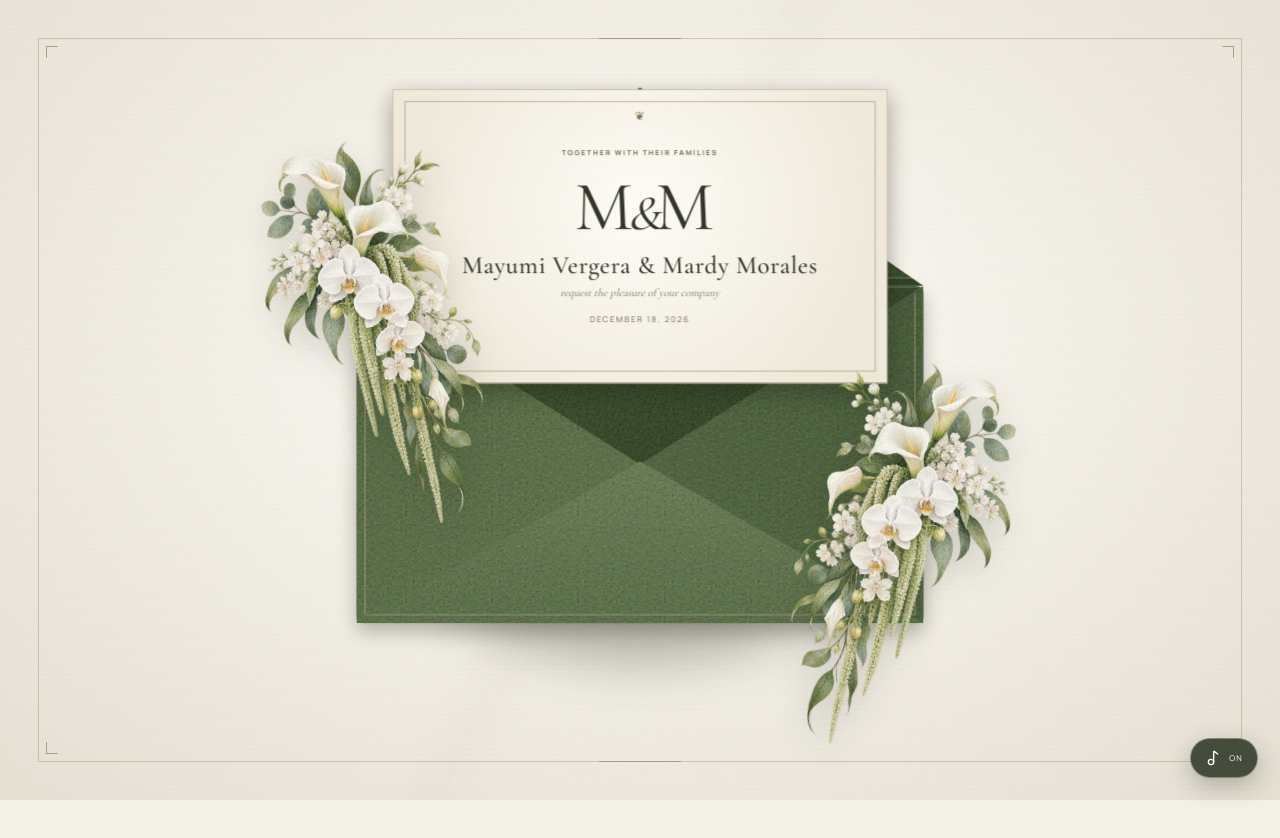
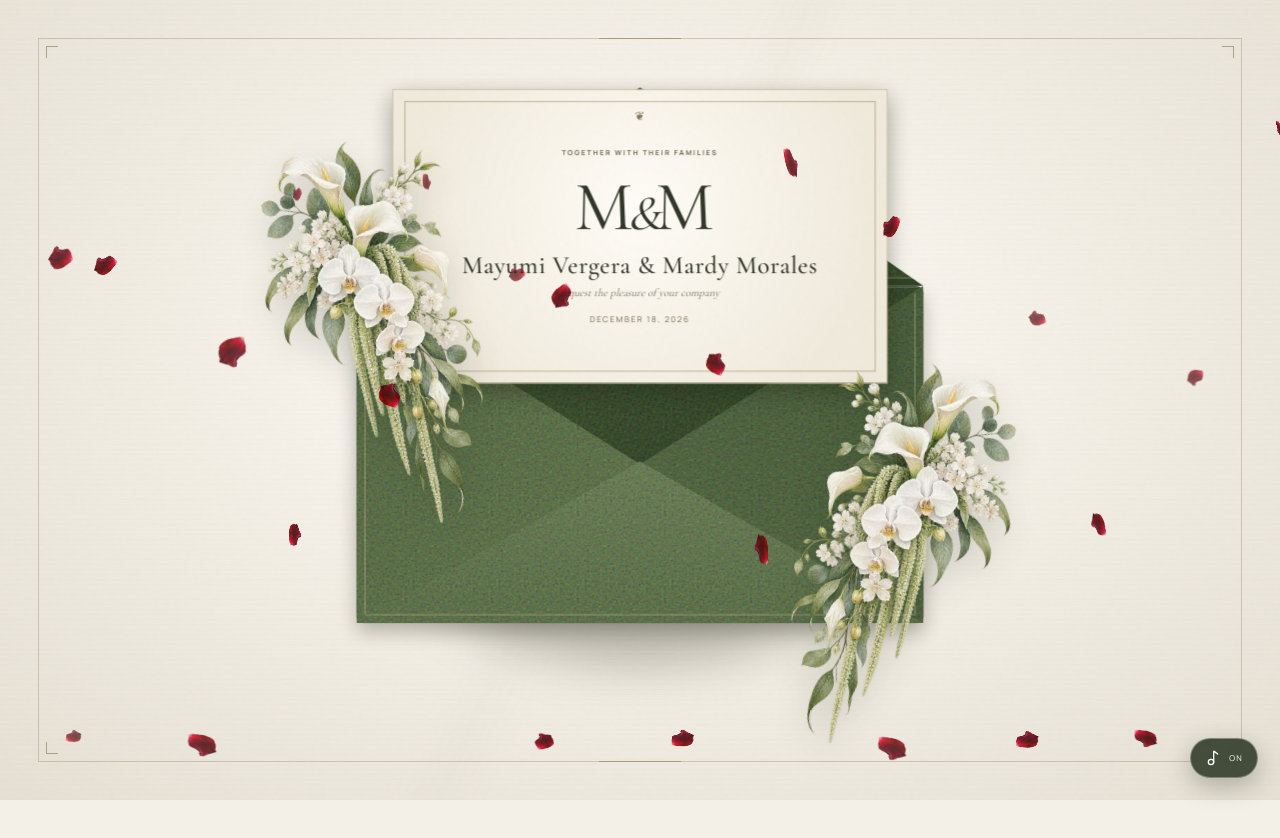
Before and after one commit to geekbarsp/m-invitation, a Next.js app: page / in a window 1280 px wide. Both pictures are taken after a click on the button "Open the wedding invitation". Shown: the top 838 px of the page. Built offline with nearby package versions, Linux system fonts and the light colour scheme.

Commit message:
Add realistic invitation petal rain

```diff
--- a/app/InvitationExperience.tsx
+++ b/app/InvitationExperience.tsx
@@ -11,6 +11,12 @@ import { invitation } from "../src/data/invitation";
 
 type Countdown = { days: string; hours: string; minutes: string; seconds: string };
 const emptyCountdown: Countdown = { days: "—", hours: "—", minutes: "—", seconds: "—" };
+const invitePetals = Array.from({ length: 24 }, (_, index) => ({
+  id: index,
+  left: (index * 37 + 11) % 101,
+  delay: -((index * 0.43) % 7.2),
+  duration: 6.4 + (index % 7) * 0.48,
+}));
 
 export default function InvitationExperience() {
   const root = useRef<HTMLDivElement>(null);
@@ -31,6 +37,7 @@ export default function InvitationExperience() {
   const lenisRef = useRef<Lenis | null>(null);
   const [opened, setOpened] = useState(false);
   const [music, setMusic] = useState(false);
+  const [showInvitePetals, setShowInvitePetals] = useState(false);
   const [transitioning, setTransitioning] = useState(false);
   const [countdown, setCountdown] = useState<Countdown>(emptyCountdown);
   const [submitted, setSubmitted] = useState(false);
@@ -116,7 +123,7 @@ export default function InvitationExperience() {
   const openInvitation = () => {
     if (opened) return;
     setOpened(true);
-    if (audio.current) void audio.current.play().then(() => setMusic(true)).catch(() => setMusic(false));
+    if (audio.current) void audio.current.play().then(() => { setMusic(true); setShowInvitePetals(true); }).catch(() => { setMusic(false); setShowInvitePetals(false); });
     if (window.matchMedia("(prefers-reduced-motion: reduce)").matches) {
       gsap.set([envelope.current, stationery.current, introDetails.current], { autoAlpha: 0 });
       gsap.set(detailsPopup.current, { autoAlpha: 1, pointerEvents: "auto" });
@@ -149,6 +156,7 @@ export default function InvitationExperience() {
   const enterSite = () => {
     if (transitioning) return;
     setTransitioning(true);
+    setShowInvitePetals(false);
     const layer = transitionLayer.current;
     const paperStage = paperPlaneContainer.current;
     const loveStage = loveTransitionContainer.current;
@@ -202,8 +210,11 @@ export default function InvitationExperience() {
 
   const toggleMusic = () => {
     if (!audio.current) return;
-    if (audio.current.paused) void audio.current.play().then(() => setMusic(true)).catch(() => setMusic(false));
-    else { audio.current.pause(); setMusic(false); }
+    if (audio.current.paused) void audio.current.play().then(() => {
+      setMusic(true);
+      if (document.documentElement.classList.contains("invitation-locked")) setShowInvitePetals(true);
+    }).catch(() => { setMusic(false); setShowInvitePetals(false); });
+    else { audio.current.pause(); setMusic(false); setShowInvitePetals(false); }
   };
 
   const seekMusic = (seconds: number) => {
@@ -222,6 +233,9 @@ export default function InvitationExperience() {
     <div ref={root} className={`site-shell ${opened ? "is-open" : ""}`}>
       <div className="grain" aria-hidden="true" />
       <div ref={intro} className="invitation-intro">
+        {showInvitePetals && <div className="invite-petal-rain" aria-hidden="true">
+          {invitePetals.map((petal) => <span key={petal.id} style={{ left: `${petal.left}%`, animationDelay: `${petal.delay}s`, animationDuration: `${petal.duration}s` }} />)}
+        </div>}
         <div className="intro-frame" aria-hidden="true"><span /><span /><span /><span /></div>
         <div className="intro-heading"><span>A celebration of love</span><p className="intro-eyebrow">You’re invited</p><small>Mayumi &amp; Mardy · 18.12.26</small></div>
         <div className="envelope-breathe">
--- a/app/globals.css
+++ b/app/globals.css
@@ -24,6 +24,21 @@ h2 { font-family:var(--font-display),serif; font-weight:400; font-size:clamp(54p
 
 .invitation-intro { position:fixed; inset:0; z-index:150; display:grid; place-items:center; overflow:hidden; background:radial-gradient(ellipse at 50% 43%,#fffdf8 0,#f3efe6 47%,#e6e0d4 100%); perspective:1400px; isolation:isolate; }
 .invitation-intro:before { content:""; position:absolute; inset:0; z-index:-1; opacity:.32; background-image:linear-gradient(115deg,transparent 46%,rgba(95,84,61,.055) 49%,transparent 52%),repeating-linear-gradient(0deg,rgba(72,64,47,.035) 0 1px,transparent 1px 5px); mix-blend-mode:multiply; }
+.invite-petal-rain { position:absolute; inset:0; z-index:60; overflow:hidden; pointer-events:none; contain:strict; }
+.invite-petal-rain span { position:absolute; top:-12vh; width:clamp(18px,1.9vw,32px); aspect-ratio:1.11; opacity:.9; transform-origin:60% 85%; animation-name:invite-petal-fall; animation-timing-function:linear; animation-iteration-count:infinite; will-change:transform; }
+.invite-petal-rain span:before { content:""; position:absolute; inset:0; background:url("/assets/petals/rose-petal.png") center/contain no-repeat; }
+.invite-petal-rain span:nth-child(3n) { width:clamp(13px,1.35vw,23px); opacity:.7; }
+.invite-petal-rain span:nth-child(4n) { width:clamp(24px,2.45vw,40px); opacity:.84; }
+.invite-petal-rain span:nth-child(even) { transform-origin:35% 70%; }
+.invite-petal-rain span:nth-child(even):before { transform:scaleX(-1) rotate(12deg); }
+.invite-petal-rain span:nth-child(5n):before { transform:rotate(-24deg) scale(.9); }
+@keyframes invite-petal-fall {
+  0% { transform:translate3d(-3vw,-16vh,0) rotate(0deg) rotateY(0deg); }
+  22% { transform:translate3d(4vw,12vh,0) rotate(105deg) rotateY(75deg); }
+  48% { transform:translate3d(-5vw,48vh,0) rotate(235deg) rotateY(155deg); }
+  74% { transform:translate3d(5vw,78vh,0) rotate(355deg) rotateY(240deg); }
+  100% { transform:translate3d(-2vw,116vh,0) rotate(520deg) rotateY(360deg); }
+}
 .intro-frame { position:absolute; inset:clamp(18px,3vw,42px); border:1px solid rgba(137,115,76,.32); pointer-events:none; }
 .intro-frame:before,.intro-frame:after { content:""; position:absolute; background:#9b8256; opacity:.65; }
 .intro-frame:before { left:50%; top:-1px; width:82px; height:1px; transform:translateX(-50%); }
```
Also changed, not shown: public/assets/petals/rose-petal.png (added).
